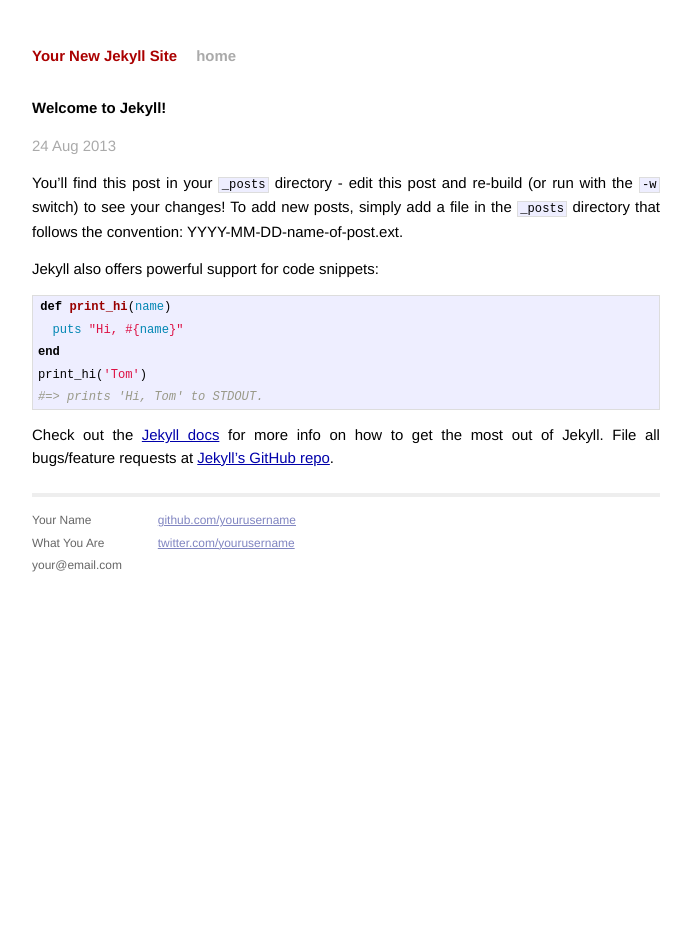
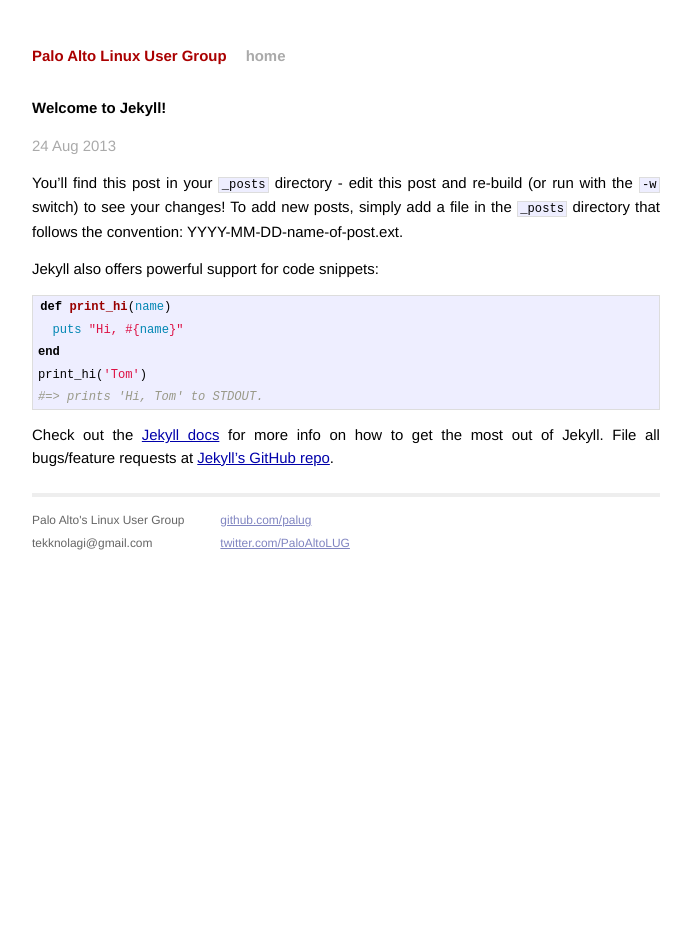
Before and after one commit to palug/palug.github.io, a Jekyll site: the page built from _posts/2013-08-24-welcome-to-jekyll.markdown, in a window 1280 px wide. Shown: the whole page, without its empty margins (294-985 px from the left). Built offline with Jekyll 4.4.1, drawn with Linux system fonts in a browser that asks for light colours.

Commit message:
well it's something

```diff
--- a/_config.yml
+++ b/_config.yml
@@ -1,2 +1,2 @@
-name: Your New Jekyll Site
+name: Palo Alto Linux User Group
 pygments: true
--- a/_layouts/default.html
+++ b/_layouts/default.html
@@ -27,15 +27,14 @@
             <div class="footer">
               <div class="contact">
                 <p>
-                  Your Name<br />
-                  What You Are<br />
-                  your@email.com
+                  Palo Alto's Linux User Group<br />
+                  tekknolagi@gmail.com
                 </p>
               </div>
               <div class="contact">
                 <p>
-                  <a href="http://github.com/yourusername/">github.com/yourusername</a><br />
-                  <a href="http://twitter.com/yourusername/">twitter.com/yourusername</a><br />
+                  <a href="http://github.com/palug/">github.com/palug</a><br />
+                  <a href="http://twitter.com/PaloAltoLUG/">twitter.com/PaloAltoLUG</a><br />
                 </p>
               </div>
             </div>
--- a/index.html
+++ b/index.html
@@ -1,6 +1,6 @@
 ---
 layout: default
-title: Your New Jekyll Site
+title: Home
 ---
 
 <div id="home">
```
